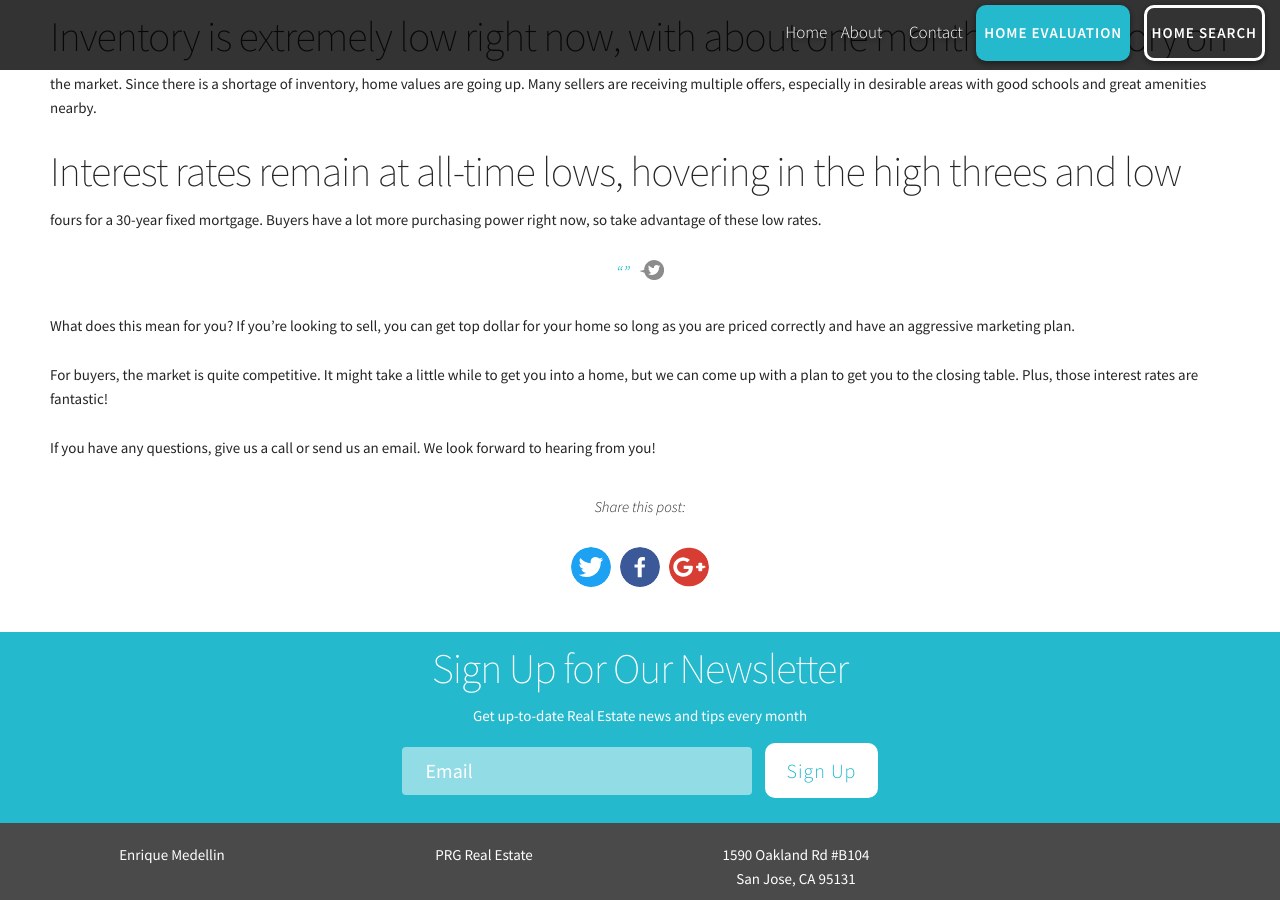
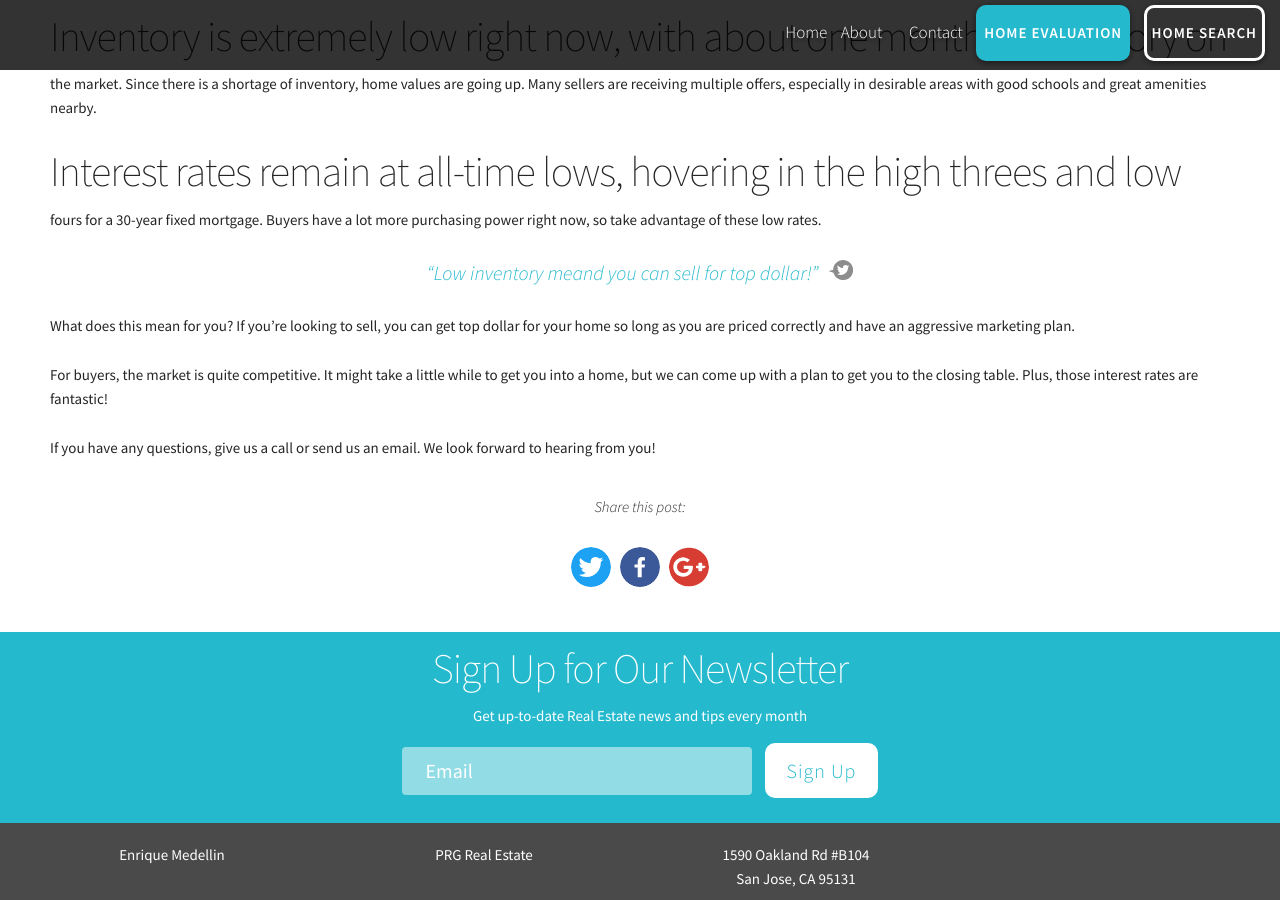
Before and after one commit to Vyralmarketing/Escrow, a Jekyll site: the page built from _posts/2016-01-11-santa-clara-real-estate-market-update.md, in a window 1280 px wide and 900 px high, scrolled down 1391 px. Built offline with Jekyll 4.4.1, drawn with Linux system fonts in a browser that asks for light colours.

Commit message:
Updated '/_posts/2016-01-11-santa-clara-real-estate-market-update.md' via CloudCannon

```diff
--- a/_posts/2016-01-11-santa-clara-real-estate-market-update.md
+++ b/_posts/2016-01-11-santa-clara-real-estate-market-update.md
@@ -5,6 +5,7 @@ date: '2016-01-11T08:52:00.001-08:00'
 author: Enrique Medellin
 tags:
 - Market Update
+pullquote: Low inventory meand you can sell for top dollar!
 modified_time: '2016-07-05T09:33:51.826-07:00'
 thumbnail: https://img.youtube.com/vi/tBHVLoHEL1w/default.jpg
 blogger_id: tag:blogger.com,1999:blog-4989041625897431522.post-4281966620642208242
```
